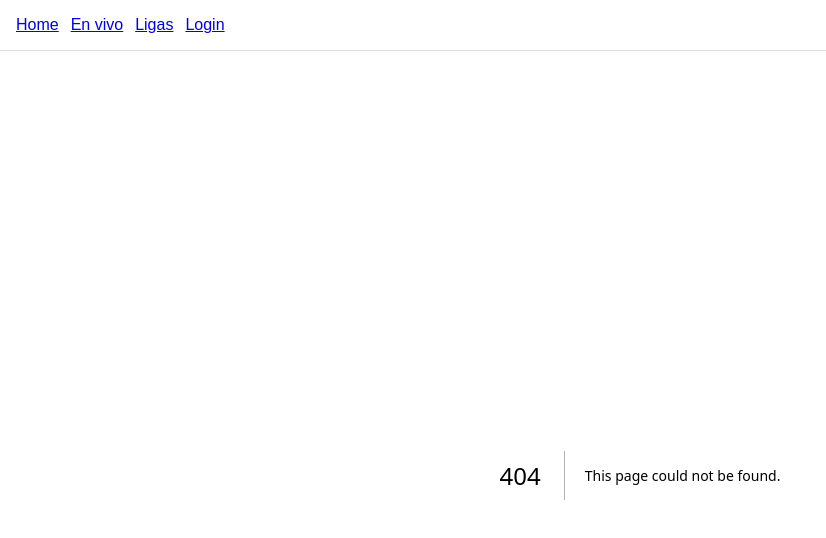
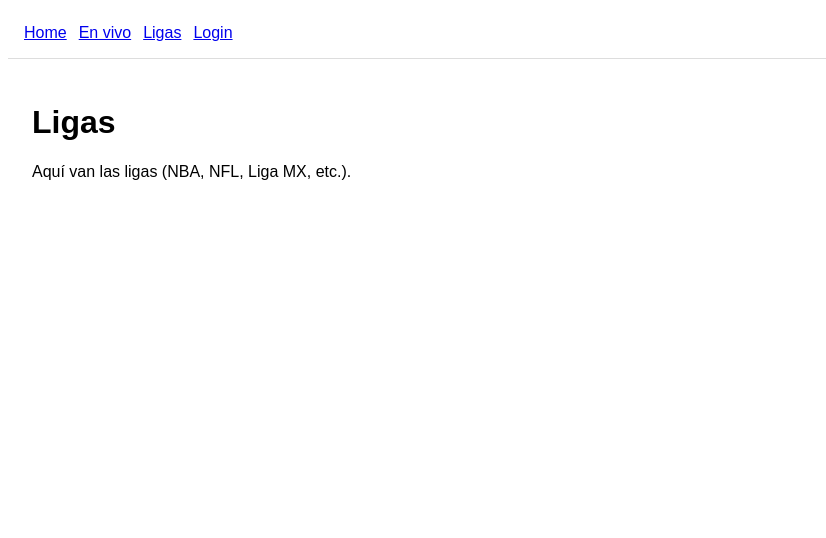
Before and after one commit to jonkas43/nextplaylive, a Next.js app: page /leagues in a window 1280 px wide. Before the commit this address had no page. Shown: the top 538 px of the page, without its empty margins (0-826 px from the left). Built offline with nearby package versions, Linux system fonts and the light colour scheme.

Commit message:
Add leagues page

```diff
--- /dev/null
+++ b/app/leagues/page.tsx
@@ -0,0 +1,8 @@
+export default function LeaguesPage() {
+  return (
+    <div>
+      <h1>Ligas</h1>
+      <p>Aquí van las ligas (NBA, NFL, Liga MX, etc.).</p>
+    </div>
+  );
+}
```
